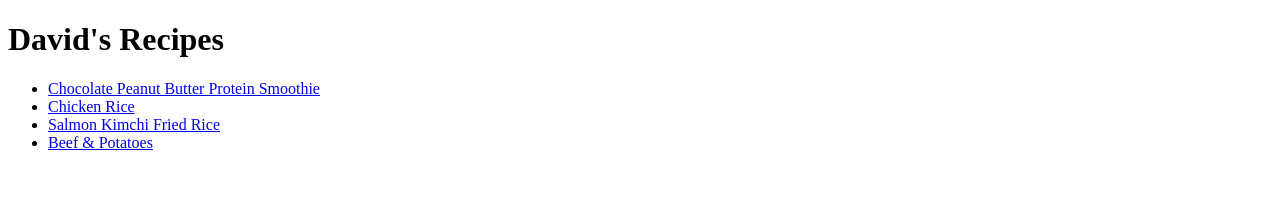
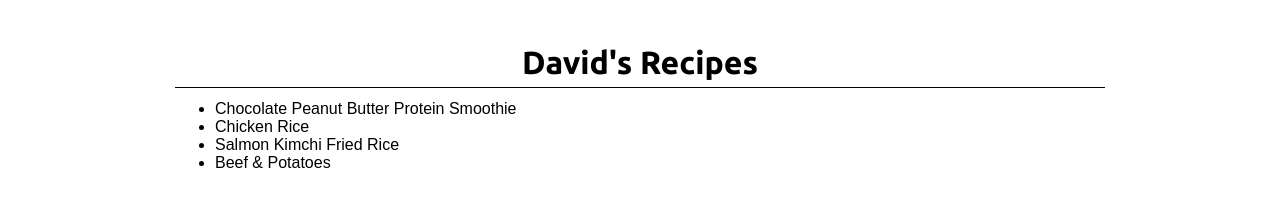
Before and after one commit to autoanorak/odin-recipes, a plain HTML site: page index.html in a window 1280 px wide. Drawn offline with Linux system fonts and the light colour scheme; the site is published under a folder, as on GitHub Pages, so addresses that start at the root find nothing; a web font is replaced by a local one.

Commit message:
Update style

```diff
--- a/index.html
+++ b/index.html
@@ -3,7 +3,7 @@
     <head>
         <meta charset="utf-8">
         <meta name="viewport" content="width=device-width, initial-scale=1">
-        <link href="/style.css" rel="stylesheet">
+        <link href="./style.css" rel="stylesheet">
     </head>
     <body>
         <div class="page-container centered">
--- a/style.css
+++ b/style.css
@@ -1,32 +1,27 @@
 /* Fonts */
-
 /* Regular */
 @font-face {
-    font-family: "Roboto";
-    src: url('./fonts/roboto/Roboto-Light.ttf') format('truetype');
-
     font-family: "Ubuntu";
     src: url('./fonts/ubuntu/Ubuntu-Light.ttf') format('truetype');
+
     font-weight: normal;
+    font-style: normal;
 }
 
 /* Bold */
 @font-face {
-    font-family: "Roboto";
-    src: url('./fonts/roboto/Roboto-Bold.ttf') format('truetype');
-
     font-family: "Ubuntu";
     src: url('./fonts/ubuntu/Ubuntu-Bold.ttf') format('truetype');
+
     font-weight: bold;
+    font-style: normal;
 }
 
-/* Italics */
+/* Italic */
 @font-face {
-    font-family: "Roboto";
-    src: url('./fonts/roboto/Roboto-Italic.ttf') format('truetype');
-
     font-family: "Ubuntu";
     src: url('./fonts/ubuntu/Ubuntu-Italic.ttf') format('truetype');
+
     font-weight: normal;
     font-style: italic;
 }
@@ -38,7 +33,9 @@ html {
     box-sizing: border-box;
 }
 
-*, *:before, *:after {
+*,
+*::before,
+*::after {
     box-sizing: inherit;
 }
 
```
